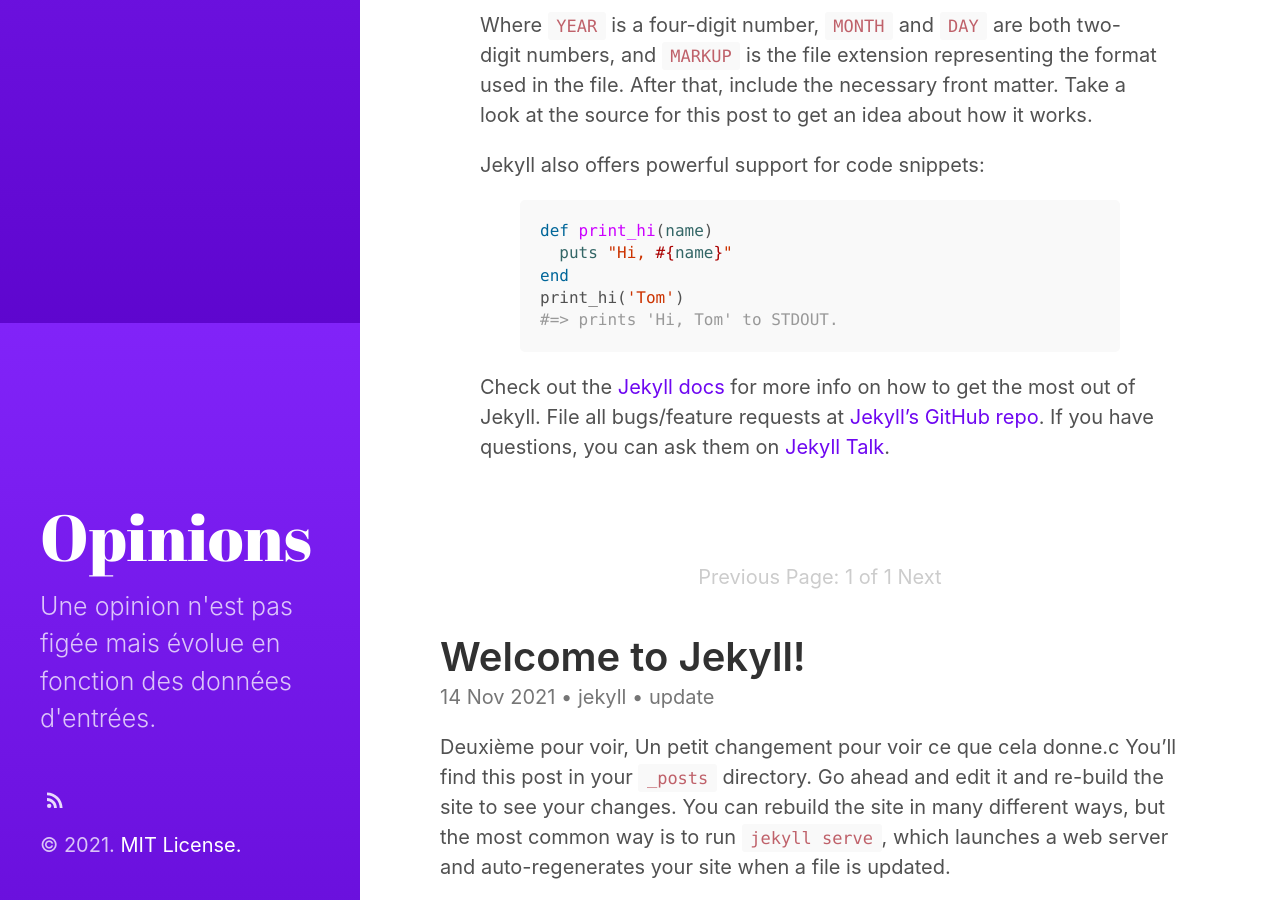
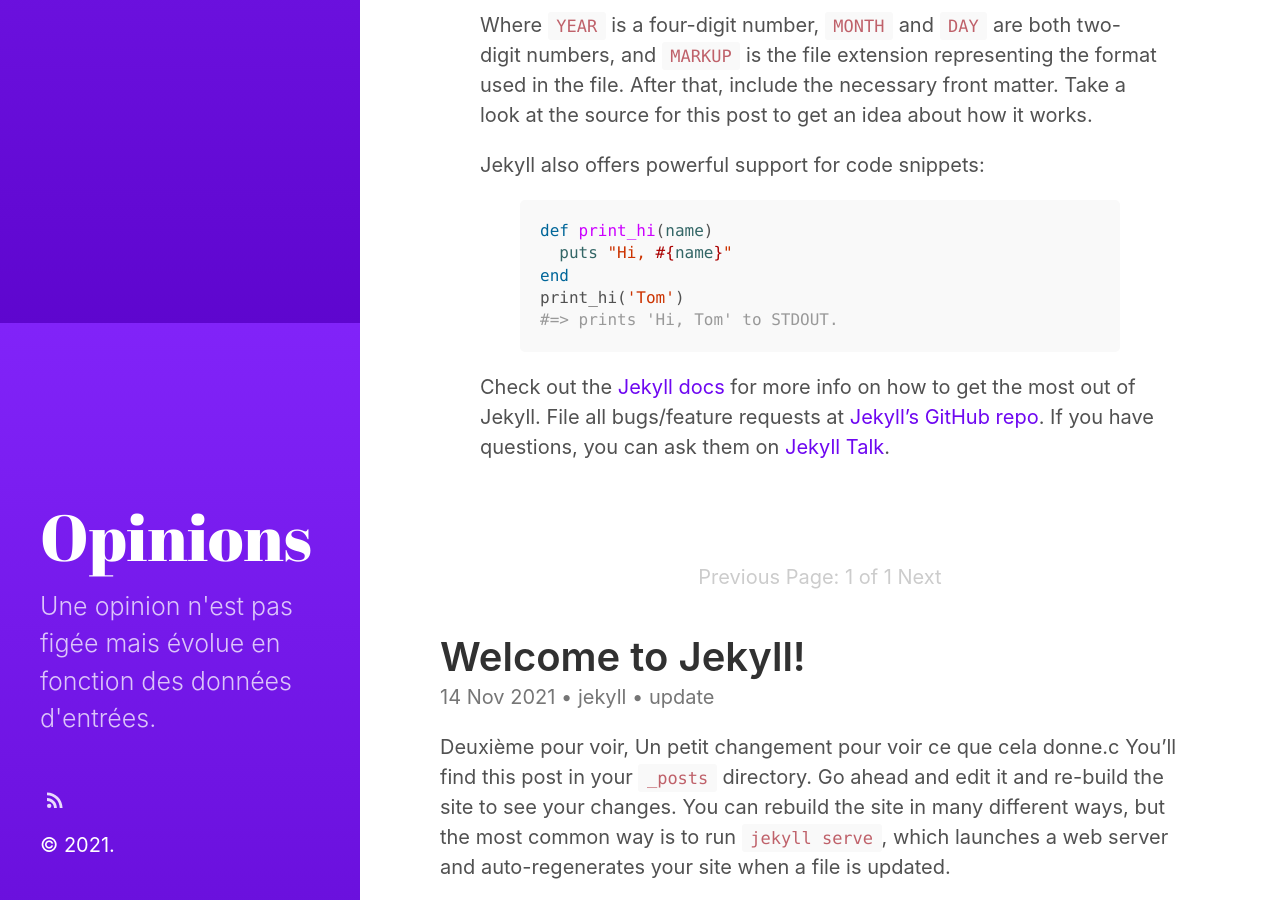
Before and after one commit to jul1n/blog, a Jekyll site: the page built from index.html, in a window 1280 px wide and 900 px high, scrolled down 577 px. Built offline with Jekyll 4.4.1, drawn with Linux system fonts in a browser that asks for light colours; the list of posts is cut into pages by our own code.

Commit message:
MàJ License

```diff
--- a/_includes/copyright.html
+++ b/_includes/copyright.html
@@ -1,4 +1,3 @@
 <p>
-  &copy; {{ site.time | date: '%Y' }}.
-  <a href="{{ "/LICENSE.md" | relative_url }}">MIT License.</a>
+  <a href="http://creativecommons.org/licenses/by-nc-sa/4.0/">&copy; {{ site.time | date: '%Y' }}.</a>
 </p>
```
